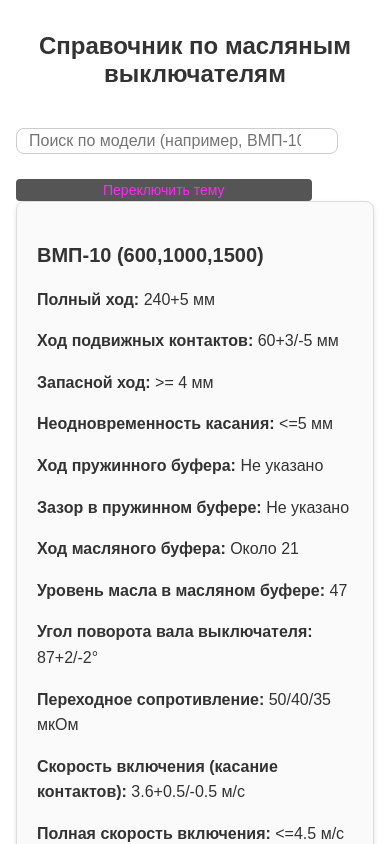
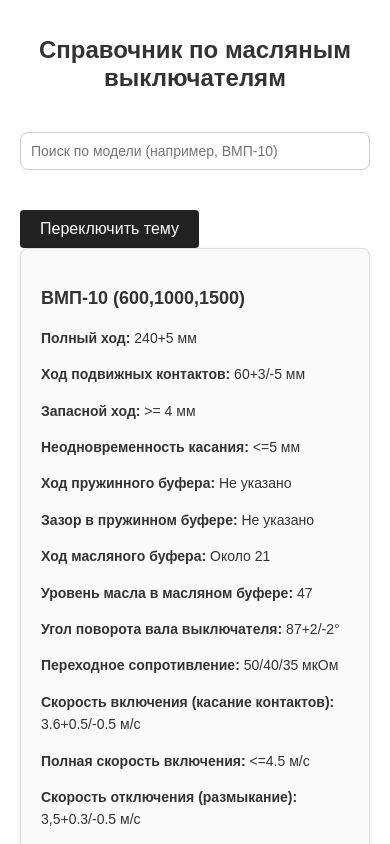
Before and after one commit to GurDoc/oil-breaker-guide, a React (Create React App) app: page / in a window 390 px wide. Shown: the top 844 px of the page. Built offline with nearby package versions, Linux system fonts and the light colour scheme.

Commit message:
Updated content

```diff
--- a/src/App.css
+++ b/src/App.css
@@ -64,120 +64,57 @@ body.dark .suggestion-item:hover {
   background-color: #444;
 }
 
-/* Стили для контейнера поиска */
+/* Контейнер для строки поиска */
 .search-container {
   position: relative;
-  display: inline-block;
-  width: 90%; /* Убедитесь, что контейнер для поиска занимает всю доступную ширину */
-  max-width: 500px; /* Ограничиваем максимальную ширину (по желанию) */
+  width: 100%;
+  max-width: 500px; /* Максимальная ширина на десктопе */
+  margin: 0 auto;
 }
-
+/* Сам input */
 .input {
-  width: 150%; /* Поле поиска будет занимать всю доступную ширину контейнера */
-  padding-right: 80px; /* Оставляем пространство для кнопки крестика */
-  padding-left: 10px;  /* Немного отступа слева для красоты */
-  font-size: 13px;
-  height: 20px;  /* Устанавливаем высоту для консистентности */
+  width: 100%;
+  padding: 10px 40px 10px 10px; /* справа место под крестик */
+  font-size: 16px;
+  border-radius: 8px;
   border: 1px solid #ccc;
-  border-radius: 4px;
+  box-sizing: border-box;
 }
-
+/* Кнопка-крестик */
 .clear-button {
   position: absolute;
+  right: 10px;
   top: 50%;
-  right: 100px;
   transform: translateY(-50%);
   background: transparent;
   border: none;
   font-size: 18px;
   cursor: pointer;
+  color: #888;
+  padding: 0;
+  line-height: 1;
+}
+/* Кнопка при наведении */
+.clear-button:hover {
   color: #333;
 }
-
-.clear-button:hover {
-  color: red; /* Цвет крестика при наведении */
+/* Адаптив для телефонов */
+@media (max-width: 600px) {
+  .input {
+    font-size: 14px;
+    padding: 10px 36px 10px 10px;
   }
 
-/* Стили для кнопки переключения темы */
-.theme-toggle {
-  margin-top: 5px;  /* Расстояние от поля поиска */
-  padding: 3px 87px;
-  font-size: 14px;
-  cursor: pointer;
-  background-color: #555555;
-  color: rgb(255, 40, 244);
-  border: none;
-  border-radius: 4px;
-  display: inline-block;
+  .clear-button {
+    right: 10px;
+    font-size: 16px;
   }
 
-.theme-toggle:hover {
-  background-color: #2a2b2a;
-}
-/* Контейнер страницы */
-.container {
-  max-width: 800px;
-  margin: 0 auto;
-  padding: 16px;
+  .card-title {
+    font-size: 18px;
   }
 
-/* Поле ввода */
-.input-wrapper {
-  position: relative;
-  width: 100%;
-  margin-bottom: 8px;
+  .card-content p {
+    font-size: 14px;
   }
-
-.input {
-  width: 100%;
-  padding: 12px 36px 12px 12px;
-  font-size: 16px;
-  border: 1px solid #ccc;
-  border-radius: 8px;
-  box-sizing: border-box;
 }
-
-/* Кнопка-крестик */
-.clear-button {
-  position: absolute;
-  top: 50%;
-  right: 100px;
-  transform: translateY(-50%);
-  background: transparent;
-  border: none;
-  font-size: 18px;
-  cursor: pointer;
-}
-
-/* Подсказки */
-.suggestions-list {
-  list-style: none;
-  margin: 0;
-  padding: 0;
-  border: 1px solid #ccc;
-  border-top: none;
-  border-radius: 0 0 8px 8px;
-  max-height: 150px;
-  overflow-y: auto;
-  background-color: var(--suggestion-bg);
-}
-
-.suggestion-item {
-  padding: 10px;
-  cursor: pointer;
-}
-
-.suggestion-item:hover {
-  background-color: var(--suggestion-hover);
-}
-
-/* Цвета в зависимости от темы */
-body.light {
-  --suggestion-bg: #fff;
-  --suggestion-hover: #f0f0f0;
-}
-
-body.dark {
-  --suggestion-bg: #333;
-  --suggestion-hover: #444;
-}
```
Lines whose indentation alone changed are shown as unchanged.
